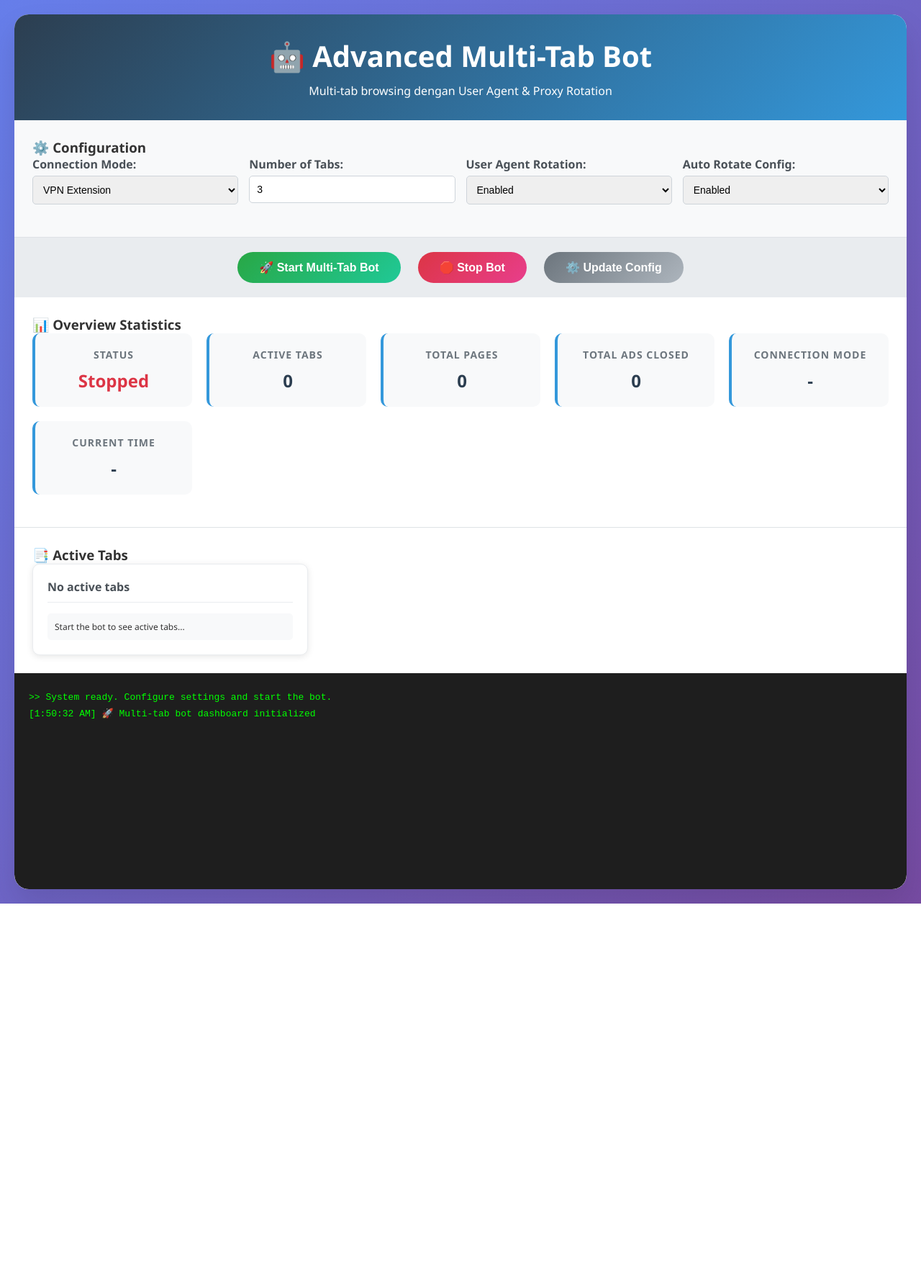
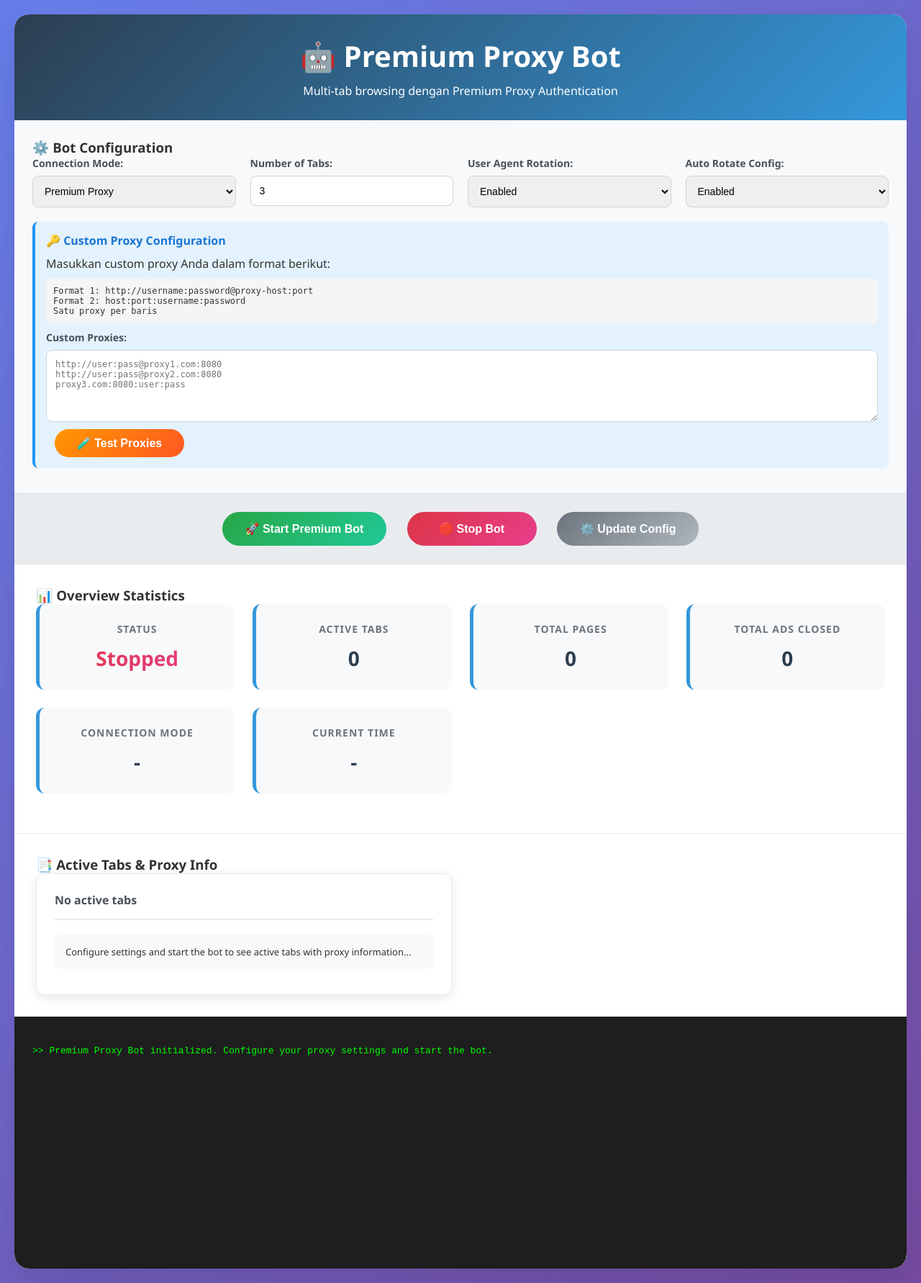
Before and after one commit to wellyerfyanto-arch/Botajah, a Flask app: page / in a window 1280 px wide. Shown: the whole page at 72% size. Before the commit the page ends 1255 px from the top, so only its background shows below. Run offline with Flask 3, Linux system fonts and the light colour scheme.

Commit message:
Update dashboard.html

```diff
--- a/templates/dashboard.html
+++ b/templates/dashboard.html
@@ -3,7 +3,7 @@
 <head>
     <meta charset="UTF-8">
     <meta name="viewport" content="width=device-width, initial-scale=1.0">
-    <title>🤖 Advanced Multi-Tab Bot</title>
+    <title>🤖 Advanced Multi-Tab Bot with Premium Proxy</title>
     <script src="https://cdn.jsdelivr.net/npm/chart.js"></script>
     <style>
         * {
@@ -21,7 +21,7 @@
         }
 
         .container {
-            max-width: 1600px;
+            max-width: 1800px;
             margin: 0 auto;
             background: white;
             border-radius: 20px;
@@ -50,8 +50,8 @@
 
         .config-grid {
             display: grid;
-            grid-template-columns: repeat(auto-fit, minmax(200px, 1fr));
-            gap: 15px;
+            grid-template-columns: repeat(auto-fit, minmax(250px, 1fr));
+            gap: 20px;
             margin-bottom: 20px;
         }
 
@@ -62,32 +62,71 @@
 
         .config-group label {
             font-weight: 600;
-            margin-bottom: 5px;
+            margin-bottom: 8px;
             color: #495057;
-        }
-
-        .config-group select, .config-group input {
-            padding: 10px;
-            border: 1px solid #ced4da;
-            border-radius: 5px;
             font-size: 14px;
         }
 
+        .config-group select, .config-group input, .config-group textarea {
+            padding: 12px;
+            border: 1px solid #ced4da;
+            border-radius: 8px;
+            font-size: 14px;
+            transition: all 0.3s ease;
+        }
+
+        .config-group select:focus, .config-group input:focus, .config-group textarea:focus {
+            outline: none;
+            border-color: #3498db;
+            box-shadow: 0 0 0 3px rgba(52, 152, 219, 0.1);
+        }
+
+        .config-group textarea {
+            resize: vertical;
+            min-height: 100px;
+            font-family: monospace;
+            font-size: 12px;
+        }
+
+        .proxy-info {
+            background: #e3f2fd;
+            padding: 15px;
+            border-radius: 8px;
+            margin: 10px 0;
+            border-left: 4px solid #2196f3;
+        }
+
+        .proxy-info h4 {
+            margin-bottom: 10px;
+            color: #1976d2;
+        }
+
+        .proxy-format {
+            background: #f5f5f5;
+            padding: 10px;
+            border-radius: 5px;
+            font-family: monospace;
+            font-size: 12px;
+            margin: 10px 0;
+        }
+
         .controls {
-            padding: 20px;
+            padding: 25px;
             text-align: center;
             background: #e9ecef;
+            border-bottom: 1px solid #dee2e6;
         }
 
         .btn {
-            padding: 12px 30px;
-            margin: 0 10px;
+            padding: 14px 32px;
+            margin: 0 12px;
             border: none;
             border-radius: 25px;
             font-size: 16px;
             font-weight: bold;
             cursor: pointer;
             transition: all 0.3s ease;
+            min-width: 180px;
         }
 
         .btn-start {
@@ -105,136 +144,187 @@
             color: white;
         }
 
+        .btn-test {
+            background: linear-gradient(135deg, #ff9800, #ff5722);
+            color: white;
+        }
+
         .btn:hover {
             transform: translateY(-2px);
-            box-shadow: 0 5px 15px rgba(0,0,0,0.2);
+            box-shadow: 0 8px 20px rgba(0,0,0,0.2);
+        }
+
+        .btn:disabled {
+            opacity: 0.6;
+            cursor: not-allowed;
+            transform: none;
         }
 
         .stats-overview {
-            padding: 25px;
+            padding: 30px;
             background: white;
-            border-bottom: 1px solid #dee2e6;
+            border-bottom: 1px solid #e9ecef;
         }
 
         .stats-grid {
             display: grid;
-            grid-template-columns: repeat(auto-fit, minmax(200px, 1fr));
-            gap: 20px;
-            margin-bottom: 20px;
+            grid-template-columns: repeat(auto-fit, minmax(220px, 1fr));
+            gap: 25px;
+            margin-bottom: 25px;
         }
 
         .stat-card {
             background: #f8f9fa;
-            padding: 20px;
-            border-radius: 10px;
-            border-left: 4px solid #3498db;
+            padding: 25px;
+            border-radius: 12px;
+            border-left: 5px solid #3498db;
             text-align: center;
+            transition: transform 0.3s ease;
+        }
+
+        .stat-card:hover {
+            transform: translateY(-3px);
         }
 
         .stat-card h3 {
             font-size: 14px;
             color: #6c757d;
-            margin-bottom: 10px;
+            margin-bottom: 12px;
             text-transform: uppercase;
             letter-spacing: 1px;
         }
 
         .stat-value {
-            font-size: 24px;
+            font-size: 28px;
             font-weight: bold;
             color: #2c3e50;
         }
 
-        .status-running { color: #28a745; }
-        .status-stopped { color: #dc3545; }
+        .status-running {
+            color: #28a745;
+            background: linear-gradient(135deg, #28a745, #20c997);
+            -webkit-background-clip: text;
+            -webkit-text-fill-color: transparent;
+            background-clip: text;
+        }
+
+        .status-stopped {
+            color: #dc3545;
+            background: linear-gradient(135deg, #dc3545, #e83e8c);
+            -webkit-background-clip: text;
+            -webkit-text-fill-color: transparent;
+            background-clip: text;
+        }
 
         .tabs-container {
-            padding: 25px;
+            padding: 30px;
         }
 
         .tabs-grid {
             display: grid;
-            grid-template-columns: repeat(auto-fill, minmax(350px, 1fr));
-            gap: 20px;
+            grid-template-columns: repeat(auto-fill, minmax(380px, 1fr));
+            gap: 25px;
         }
 
         .tab-card {
             background: white;
             border: 1px solid #e9ecef;
-            border-radius: 10px;
-            padding: 20px;
-            box-shadow: 0 2px 10px rgba(0,0,0,0.1);
+            border-radius: 12px;
+            padding: 25px;
+            box-shadow: 0 4px 15px rgba(0,0,0,0.1);
+            transition: all 0.3s ease;
+        }
+
+        .tab-card:hover {
+            box-shadow: 0 8px 25px rgba(0,0,0,0.15);
         }
 
         .tab-header {
             display: flex;
-            justify-content: between;
+            justify-content: space-between;
             align-items: center;
-            margin-bottom: 15px;
-            padding-bottom: 10px;
-            border-bottom: 1px solid #e9ecef;
+            margin-bottom: 20px;
+            padding-bottom: 15px;
+            border-bottom: 2px solid #e9ecef;
         }
 
         .tab-id {
             font-weight: bold;
             color: #495057;
+            font-size: 16px;
         }
 
         .tab-mode {
-            padding: 4px 8px;
-            border-radius: 15px;
+            padding: 6px 12px;
+            border-radius: 20px;
             font-size: 12px;
             font-weight: bold;
         }
 
         .mode-vpn { background: #d4edda; color: #155724; }
-        .mode-proxy { background: #cce7ff; color: #004085; }
-        .mode-direct { background: #fff3cd; color: #856404; }
+        .mode-premium_proxy { background: #d1ecf1; color: #0c5460; }
+        .mode-free_proxy { background: #fff3cd; color: #856404; }
+        .mode-direct { background: #f8d7da; color: #721c24; }
 
         .tab-stats {
             display: grid;
             grid-template-columns: 1fr 1fr;
-            gap: 10px;
-            margin-bottom: 15px;
+            gap: 15px;
+            margin-bottom: 20px;
         }
 
         .tab-stat {
             text-align: center;
+            padding: 10px;
+            background: #f8f9fa;
+            border-radius: 8px;
         }
 
         .tab-stat .label {
             font-size: 12px;
             color: #6c757d;
+            margin-bottom: 5px;
         }
 
         .tab-stat .value {
-            font-size: 16px;
+            font-size: 18px;
             font-weight: bold;
             color: #495057;
         }
 
         .tab-info {
             background: #f8f9fa;
-            padding: 10px;
-            border-radius: 5px;
-            font-size: 12px;
+            padding: 15px;
+            border-radius: 8px;
+            font-size: 13px;
             word-break: break-all;
+            margin-bottom: 10px;
+        }
+
+        .tab-info strong {
+            color: #495057;
         }
 
         .log-container {
             background: #1e1e1e;
             color: #00ff00;
-            padding: 20px;
+            padding: 25px;
             font-family: 'Courier New', monospace;
-            height: 300px;
+            height: 350px;
             overflow-y: auto;
             border-radius: 0 0 20px 20px;
         }
 
         .log-entry {
-            margin: 5px 0;
+            margin: 8px 0;
             font-size: 13px;
-            line-height: 1.4;
+            line-height: 1.5;
+            padding: 5px 0;
+            border-bottom: 1px solid #2a2a2a;
+        }
+
+        .log-entry:last-child {
+            border-bottom: none;
         }
 
         @media (max-width: 768px) {
@@ -251,10 +341,24 @@
             }
 
             .btn {
-                padding: 10px 20px;
-                margin: 5px;
+                padding: 12px 20px;
+                margin: 8px;
                 width: 90%;
             }
+
+            .header h1 {
+                font-size: 2em;
+            }
+        }
+
+        .premium-badge {
+            background: linear-gradient(135deg, #ffd700, #ffed4e);
+            color: #856404;
+            padding: 4px 8px;
+            border-radius: 12px;
+            font-size: 10px;
+            font-weight: bold;
+            margin-left: 8px;
         }
     </style>
 </head>
@@ -262,19 +366,20 @@
     <div class="container">
         <!-- Header -->
         <div class="header">
-            <h1>🤖 Advanced Multi-Tab Bot</h1>
-            <p>Multi-tab browsing dengan User Agent & Proxy Rotation</p>
+            <h1>🤖 Premium Proxy Bot</h1>
+            <p>Multi-tab browsing dengan Premium Proxy Authentication</p>
         </div>
 
         <!-- Configuration Panel -->
         <div class="config-panel">
-            <h3>⚙️ Configuration</h3>
+            <h3>⚙️ Bot Configuration</h3>
             <div class="config-grid">
                 <div class="config-group">
                     <label>Connection Mode:</label>
                     <select id="modeSelect">
+                        <option value="premium_proxy">Premium Proxy</option>
+                        <option value="free_proxy">Free Proxy</option>
                         <option value="vpn">VPN Extension</option>
-                        <option value="proxy">Proxy Rotation</option>
                         <option value="direct">Direct Connection</option>
                     </select>
                 </div>
@@ -300,11 +405,31 @@
                     </select>
                 </div>
             </div>
+
+            <!-- Proxy Configuration -->
+            <div class="proxy-info">
+                <h4>🔑 Custom Proxy Configuration</h4>
+                <p>Masukkan custom proxy Anda dalam format berikut:</p>
+                <div class="proxy-format">
+                    Format 1: http://username:password@proxy-host:port<br>
+                    Format 2: host:port:username:password<br>
+                    Satu proxy per baris
+                </div>
+                <div class="config-group">
+                    <label>Custom Proxies:</label>
+                    <textarea id="customProxies" placeholder="http://user:pass@proxy1.com:8080
+http://user:pass@proxy2.com:8080
+proxy3.com:8080:user:pass"></textarea>
+                </div>
+                <button class="btn btn-test" onclick="testProxies()" style="margin-top: 10px; padding: 10px 20px;">
+                    🧪 Test Proxies
+                </button>
+            </div>
         </div>
 
         <!-- Controls -->
         <div class="controls">
-            <button class="btn btn-start" onclick="startBot()">🚀 Start Multi-Tab Bot</button>
+            <button class="btn btn-start" onclick="startBot()">🚀 Start Premium Bot</button>
             <button class="btn btn-stop" onclick="stopBot()">🛑 Stop Bot</button>
             <button class="btn btn-config" onclick="updateConfig()">⚙️ Update Config</button>
         </div>
@@ -342,14 +467,14 @@
 
         <!-- Tabs Display -->
         <div class="tabs-container">
-            <h3>📑 Active Tabs</h3>
+            <h3>📑 Active Tabs & Proxy Info</h3>
             <div class="tabs-grid" id="tabsGrid">
                 <div class="tab-card">
                     <div class="tab-header">
                         <span class="tab-id">No active tabs</span>
                     </div>
                     <div class="tab-info">
-                        Start the bot to see active tabs...
+                        Configure settings and start the bot to see active tabs with proxy information...
                     </div>
                 </div>
             </div>
@@ -357,7 +482,7 @@
 
         <!-- Logs -->
         <div class="log-container" id="logContainer">
-            <div class="log-entry">>> System ready. Configure settings and start the bot.</div>
+            <div class="log-entry">>> Premium Proxy Bot initialized. Configure your proxy settings and start the bot.</div>
         </div>
     </div>
 
@@ -370,7 +495,8 @@
                 mode: document.getElementById('modeSelect').value,
                 num_tabs: parseInt(document.getElementById('numTabs').value),
                 random_user_agent: document.getElementById('uaRotation').value === 'true',
-                auto_rotate: document.getElementById('autoRotate').value === 'true'
+                auto_rotate: document.getElementById('autoRotate').value === 'true',
+                custom_proxies_text: document.getElementById('customProxies').value
             };
         }
 
@@ -389,6 +515,10 @@
 
                 const data = await response.json();
                 addLog(`🚀 Bot started: ${data.status} - Mode: ${config.mode}, Tabs: ${config.num_tabs}`);
+
+                if (config.mode === 'premium_proxy') {
+                    addLog(`🔑 Using premium proxy authentication`);
+                }
 
                 // Start auto-update
                 if (updateInterval) clearInterval(updateInterval);
@@ -439,6 +569,38 @@
             }
         }
 
+        // Test proxy configuration
+        async function testProxies() {
+            const config = getConfig();
+
+            try {
+                addLog(`🧪 Testing proxy configuration...`);
+
+                const response = await fetch('/api/proxy/test', {
+                    method: 'POST',
+                    headers: {
+                        'Content-Type': 'application/json',
+                    },
+                    body: JSON.stringify({
+                        proxy: {
+                            http: 'http://test:test@proxy.example.com:8080'
+                        }
+                    })
+                });
+
+                const data = await response.json();
+
+                if (data.status === 'success') {
+                    addLog(`✅ Proxy test successful: ${data.message}`);
+                } else {
+                    addLog(`❌ Proxy test failed: ${data.message}`);
+                }
+
+            } catch (error) {
+                addLog(`❌ Proxy test error: ${error.message}`);
+            }
+        }
+
         // Update statistics
         async function updateStats() {
             try {
@@ -462,113 +624,10 @@
             }
         }
 
-        // Update tabs display
+        // Update tabs display with proxy info
         function updateTabsDisplay(tabs) {
             const tabsGrid = document.getElementById('tabsGrid');
 
             if (Object.keys(tabs).length === 0) {
                 tabsGrid.innerHTML = `
-                    <div class="tab-card">
-                        <div class="tab-header">
-                            <span class="tab-id">No active tabs</span>
-                        </div>
-                        <div class="tab-info">
-                            Start the bot to see active tabs...
-                        </div>
-                    </div>
-                `;
-                return;
-            }
-
-            tabsGrid.innerHTML = '';
-
-            Object.entries(tabs).forEach(([tabId, tab]) => {
-                const modeClass = `mode-${tab.use_vpn ? 'vpn' : (tab.proxy ? 'proxy' : 'direct')}`;
-                const modeText = tab.use_vpn ? 'VPN' : (tab.proxy ? 'Proxy' : 'Direct');
-
-                const tabCard = document.createElement('div');
-                tabCard.className = 'tab-card';
-                tabCard.innerHTML = `
-                    <div class="tab-header">
-                        <span class="tab-id">Tab ${tabId.slice(-8)}</span>
-                        <span class="tab-mode ${modeClass}">${modeText}</span>
-                    </div>
-
-                    <div class="tab-stats">
-                        <div class="tab-stat">
-                            <div class="label">Pages</div>
-                            <div class="value">${tab.pages_visited || 0}</div>
-                        </div>
-                        <div class="tab-stat">
-                            <div class="label">Ads Closed</div>
-                            <div class="value">${tab.ads_closed || 0}</div>
-                        </div>
-                        <div class="tab-stat">
-                            <div class="label">Status</div>
-                            <div class="value">${tab.status || 'Unknown'}</div>
-                        </div>
-                        <div class="tab-stat">
-                            <div class="label">Start Time</div>
-                            <div class="value">${tab.start_time ? tab.start_time.split(' ')[1] : '-'}</div>
-                        </div>
-                    </div>
-
-                    <div class="tab-info">
-                        <strong>User Agent:</strong><br>
-                        <span style="font-size: 10px;">${tab.user_agent || 'Not set'}</span>
-                    </div>
-
-                    ${tab.proxy ? `
-                    <div class="tab-info" style="margin-top: 8px;">
-                        <strong>Proxy:</strong> ${tab.proxy}
-                    </div>
-                    ` : ''}
-
-                    ${tab.current_url ? `
-                    <div class="tab-info" style="margin-top: 8px;">
-                        <strong>Current URL:</strong><br>
-                        <span style="font-size: 10px;">${tab.current_url}</span>
-                    </div>
-                    ` : ''}
-                `;
-
-                tabsGrid.appendChild(tabCard);
-            });
-        }
-
-        // Add log entry
-        function addLog(message) {
-            const logContainer = document.getElementById('logContainer');
-            const timestamp = new Date().toLocaleTimeString();
-
-            const logEntry = document.createElement('div');
-            logEntry.className = 'log-entry';
-            logEntry.textContent = `[${timestamp}] ${message}`;
-
-            logContainer.appendChild(logEntry);
-            logContainer.scrollTop = logContainer.scrollHeight;
-        }
-
-        // Initialize
-        document.addEventListener('DOMContentLoaded', function() {
-            addLog('🚀 Multi-tab bot dashboard initialized');
-            updateStats(); // Initial stats update
-
-            // Set up periodic updates when bot is running
-            setInterval(async () => {
-                const statusEl = document.getElementById('overviewStatus');
-                if (statusEl.textContent === 'Running') {
-                    await updateStats();
-                }
-            }, 3000);
-        });
-
-        // Handle page visibility
-        document.addEventListener('visibilitychange', function() {
-            if (!document.hidden) {
-                updateStats(); // Refresh when tab becomes visible
-            }
-        });
-    </script>
-</body>
-    </html>
+                    <d
```
